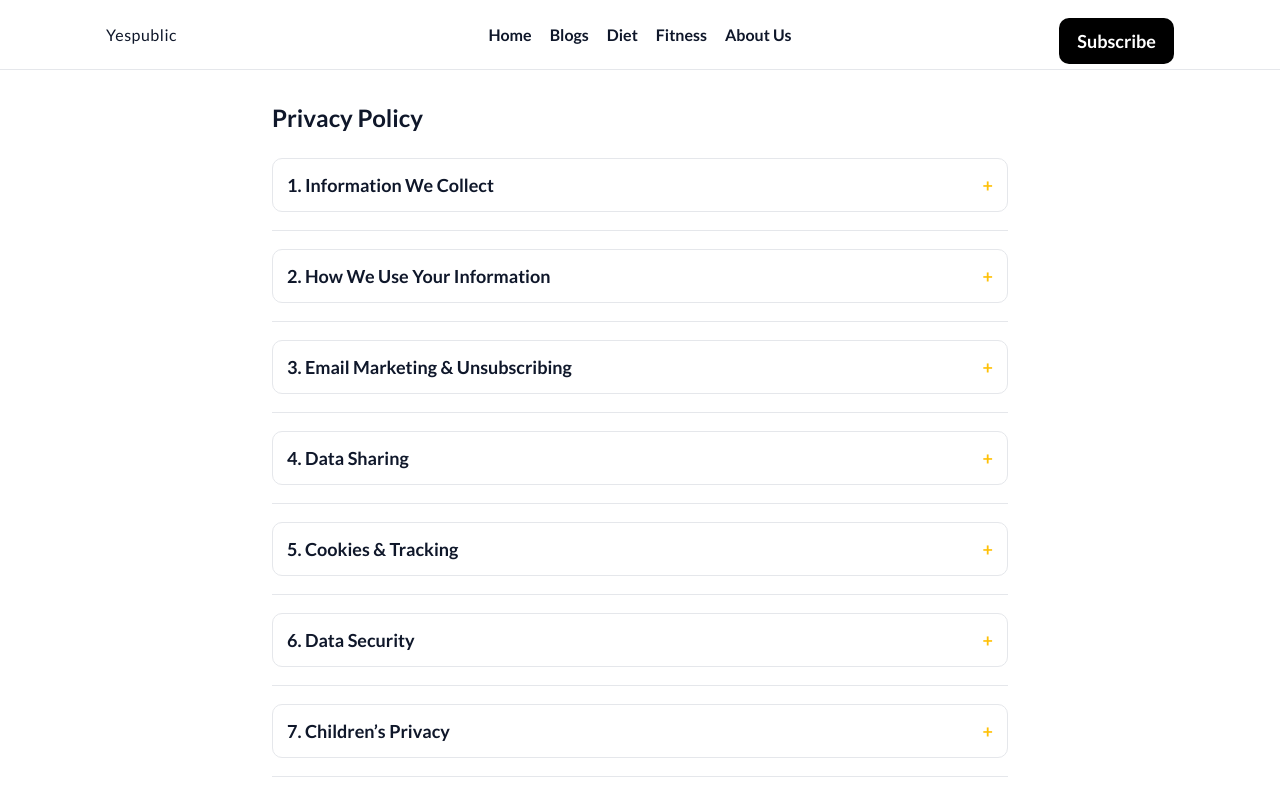
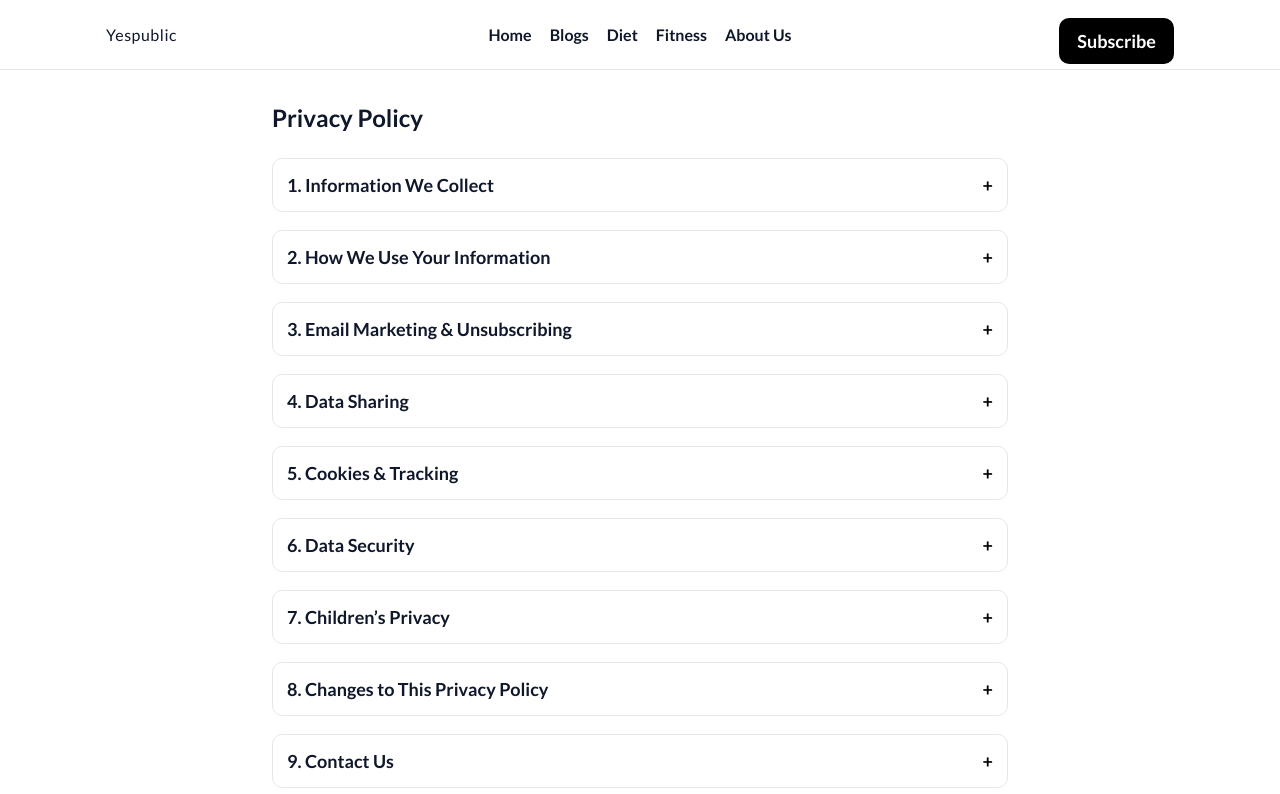
Before and after one commit to VibhuteAnjali/healthifyMe, a React (Vite) app in the folder yespublic-health/: page /privacy in a window 1280 px wide. Shown: the top 794 px of the page. Built offline with nearby package versions, Linux system fonts and the light colour scheme.

Commit message:
Update App.css

```diff
--- a/yespublic-health/src/App.css
+++ b/yespublic-health/src/App.css
@@ -74,9 +74,6 @@ main { padding-bottom: 40px; }
 /* Theme colors from site */
 .text-gray-700 { color: var(--muted); }
 
-/* Accordion row + border using site variables */
-.border-b { border-bottom: 1px solid var(--line); }
-.border-gray-300 { border-color: var(--line); }
 
 /* Utility bits used in your markup */
 .w-full { width: 100%; }
@@ -99,22 +96,23 @@ main { padding-bottom: 40px; }
   padding: 12px 14px;
   transition: background-color .2s ease, border-color .2s ease, color .2s ease;
   cursor: pointer;
+  font-family: Lato;
 }
 
 .border-b > p:hover {
-  border-color: var(--brand);
+  border-color: black;
 }
 
 /* +/- icon style */
 .border-b > p span {
-  color: var(--brand);
+  color: black;
   font-weight: 800;
   margin-left: 12px;
 }
 
 /* Answer block */
 .border-b .pb-4 {
-  background: #0d0f14;
+  background: white;
   border-left: 2px solid var(--brand);
   border-radius: 8px;
   padding: 12px 14px;
```
